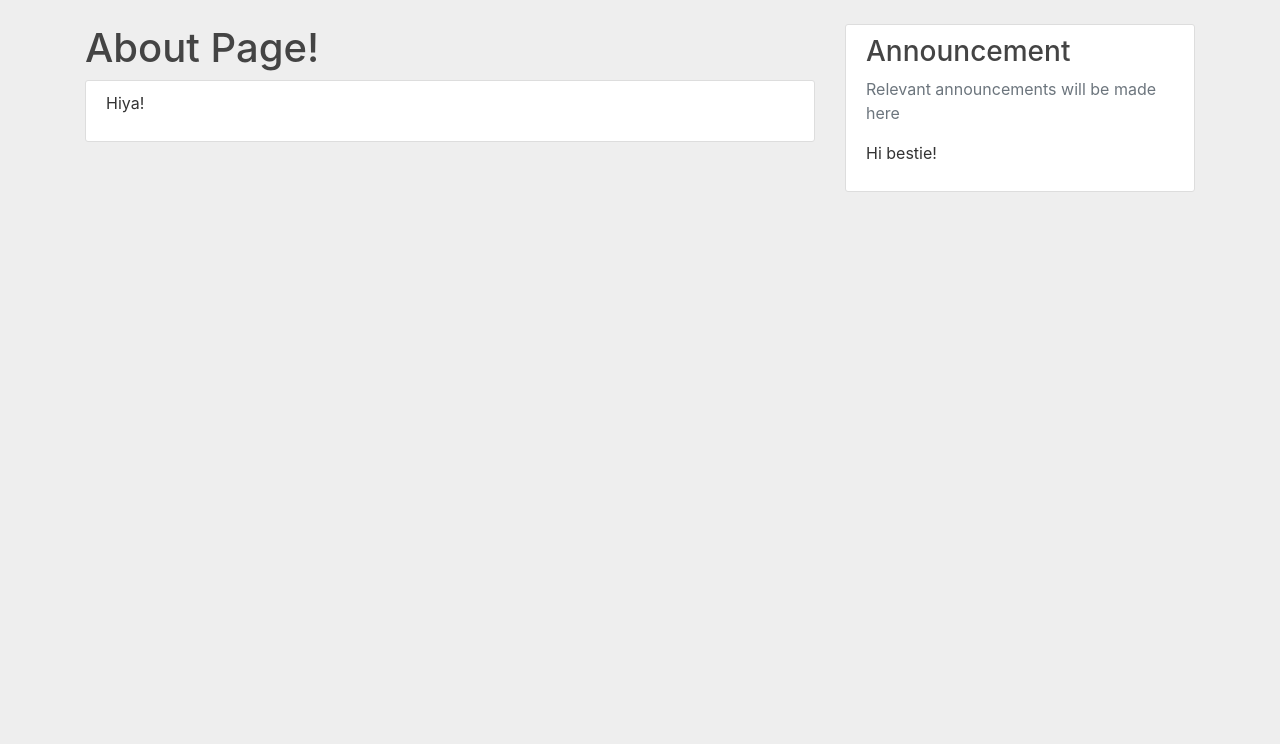
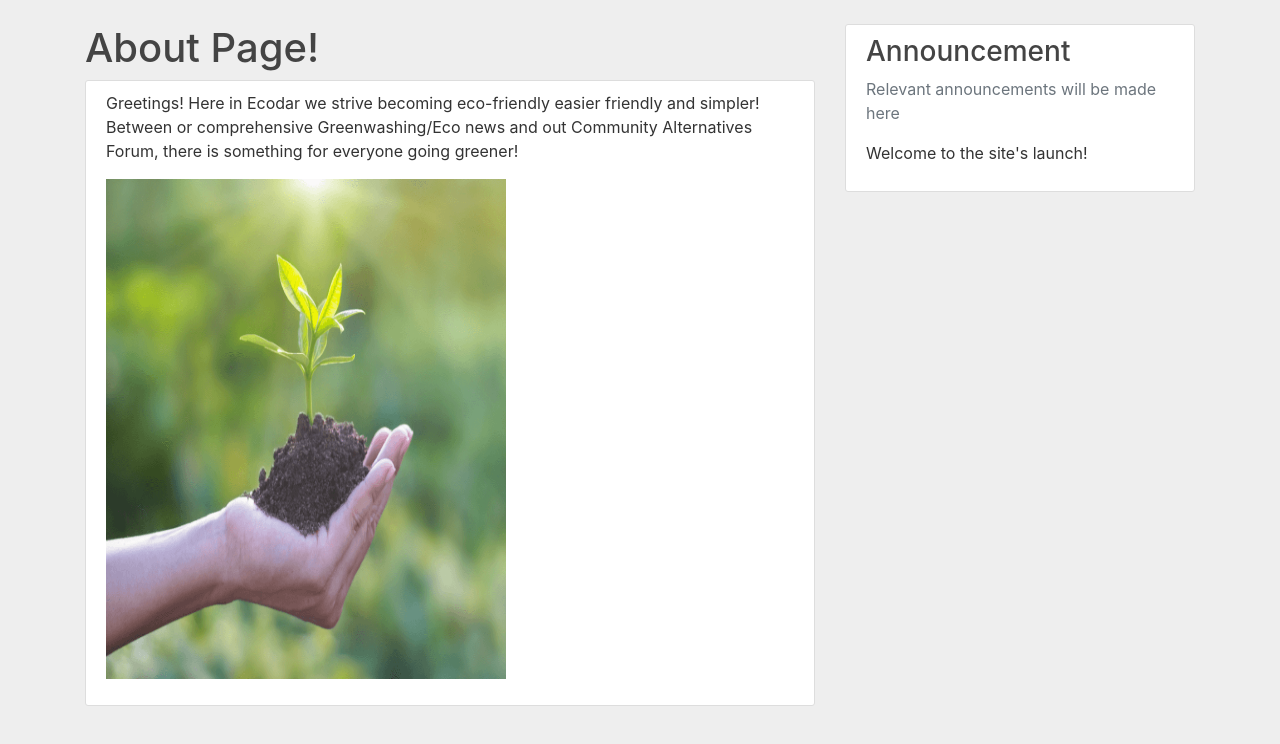
Before and after one commit to 119364951/FYPx, a Django app: page /about/ in a window 1280 px wide. Shown: the part 56-800 px from the top of the page. Run offline with Django 4.2, Linux system fonts and the light colour scheme; some libraries are stand-ins or nearby versions.

Commit message:
MK6-Final

```diff
--- a/website/templates/website/about.html
+++ b/website/templates/website/about.html
@@ -6,7 +6,8 @@
     <article class="media content-section">
 <!-- "Code derived from Python Django Tutorial: Full-Featured Web App Part 9 - Update User Profile" Tiemstamp 24:06-->
          <div class="media-body">
-        <p> Hiya! <p>
-    </div>
+        <p> Greetings! Here in Ecodar we strive becoming eco-friendly easier friendly and simpler! Between or comprehensive Greenwashing/Eco news and out Community Alternatives Forum, there is something for everyone going greener!  <p>
+        <img src="/media/posts/env.png" width="400" height="500">
+         </div>
     </article>
 {% endblock content %}
--- a/website/templates/website/base.html
+++ b/website/templates/website/base.html
@@ -17,11 +17,7 @@
     <link rel="stylesheet" type="text/css" href="{% static 'website/main.css' %}" >
 
      <!-- Derived from the video "Python Django Tutorial: Full-Featured Web App Part 3 - Templates" Timestamp 18:20 -->
-    {% if title %}
-    <title>Website - {{title}} </title>
-    {% else %}
-    <title> Eco Website </title>
-    {% endif %}
+    <title> Ecodar </title>
 </head>
 
 <!-- Derived from the video "Python Django Tutorial: Full-Featured Web App Part 3 - Templates" Timestamp 26:45, 29:20, 32:40 -->
@@ -78,7 +74,7 @@
         <h3>Announcement</h3>
         <p class='text-muted'>Relevant announcements will be made here
           <ul class="list-group">
-                Hi bestie!
+                Welcome to the site's launch!
           </ul>
         </p>
       </div>
```
Also changed, not shown: media/posts/env.png (added).
